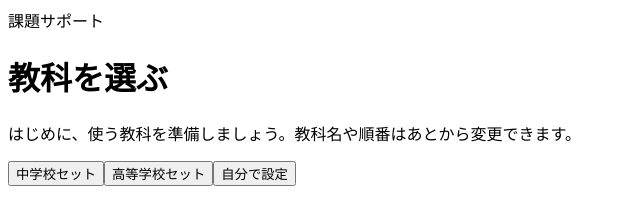
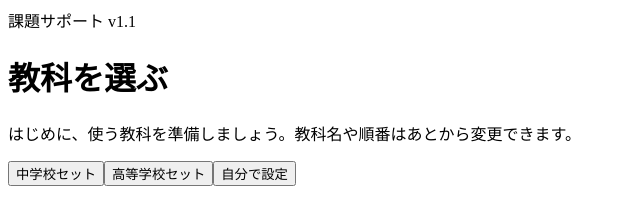
Before and after one commit to kyo-zai-app/task-support, a plain HTML site: page index.html in a window 1280 px wide. Shown: the top 203 px of the page, 0-640 px from the left. Drawn offline with Linux system fonts and the light colour scheme.

Commit message:
Add files via upload

```diff
--- a/index.html
+++ b/index.html
@@ -27,7 +27,7 @@ progress{display:block;width:min(100%,360px);height:10px;accent-color:var(--gree
 
 #questionField[hidden]{display:none}
 
-</style><title>課題サポート</title></head><body><header><div class="brand"><span class="book" aria-hidden="true"></span>課題サポート</div><button id="settings" data-a="settings" hidden>設定</button></header><nav aria-label="主な画面"></nav><div id="notice" role="status"></div><main id="main" tabindex="-1">手帳を開いています。この表示が続く場合は、埋め込みコードの全文と、JavaScriptが実行できる設定かを確認してください。</main><dialog id="questionBox" aria-labelledby="questionText"><p id="questionText"></p><label id="questionField" hidden>新しい教科名<input id="questionValue" type="text"></label><div class="row"><button type="button" id="questionCancel">キャンセル</button><button type="button" class="primary" id="questionOK">確定する</button></div></dialog><script>
+</style><title>課題サポート v1.1</title></head><body><header><div class="brand"><span class="book" aria-hidden="true"></span>課題サポート v1.1</div><button id="settings" data-a="settings" hidden>設定</button></header><nav aria-label="主な画面"></nav><div id="notice" role="status"></div><main id="main" tabindex="-1">手帳を開いています。この表示が続く場合は、埋め込みコードの全文と、JavaScriptが実行できる設定かを確認してください。</main><dialog id="questionBox" aria-labelledby="questionText"><p id="questionText"></p><label id="questionField" hidden>新しい教科名<input id="questionValue" type="text"></label><div class="row"><button type="button" id="questionCancel">キャンセル</button><button type="button" class="primary" id="questionOK">確定する</button></div></dialog><script>
 'use strict';
 const Model = (() => {
   const app = 'jp.task-support', version = 1;
```
